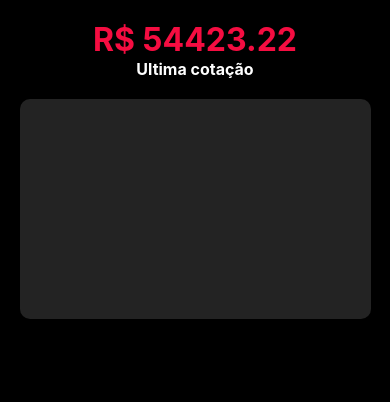
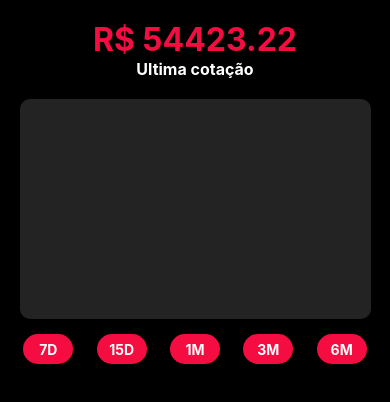
Before and after one commit to diasrafael1/crypto-app, a React Native app: screen / in a window 390 px wide. Shown: the top 402 px of the page. Built offline with nearby package versions, Linux system fonts and the light colour scheme.

Commit message:
feat: layout inicial do componente QuotationsList

```diff
--- a/App.tsx
+++ b/App.tsx
@@ -1,6 +1,7 @@
 import { StyleSheet, SafeAreaView, StatusBar, Platform } from "react-native";
 import CurrentPrice from "./src/components/CurrentPrice";
 import HistoryGraphic from "./src/components/HistoryGraphic";
+import QuotationsList from "./src/components/QuotationsList";
 
 export default function App() {
   return (
@@ -8,6 +9,7 @@ export default function App() {
       <StatusBar backgroundColor="#f50d41" barStyle="light-content" />
       <CurrentPrice />
       <HistoryGraphic />
+      <QuotationsList />
     </SafeAreaView>
   );
 }
--- a/src/components/QuotationsList/index.tsx
+++ b/src/components/QuotationsList/index.tsx
@@ -0,0 +1,29 @@
+import { ScrollView, Text, TouchableOpacity, View } from "react-native";
+import styles from "./styles";
+
+const buttons = [
+  { text: "7D", function: () => {} },
+  { text: "15D", function: () => {} },
+  { text: "1M", function: () => {} },
+  { text: "3M", function: () => {} },
+  { text: "6M", function: () => {} },
+];
+
+export default function QuotationsList() {
+  return (
+    <>
+      <View style={styles.filters}>
+        {buttons.map((button) => (
+          <TouchableOpacity
+            key={button.text}
+            style={styles.buttonQuery}
+            onPress={button.function}
+          >
+            <Text style={styles.textButtonQuery}>{button.text}</Text>
+          </TouchableOpacity>
+        ))}
+      </View>
+      <ScrollView></ScrollView>
+    </>
+  );
+}
--- a/src/components/QuotationsList/styles.ts
+++ b/src/components/QuotationsList/styles.ts
@@ -0,0 +1,25 @@
+import { StyleSheet } from "react-native";
+
+const styles = StyleSheet.create({
+  filters: {
+    width: "100%",
+    flexDirection: "row",
+    paddingVertical: 15,
+    justifyContent: "space-evenly",
+  },
+  buttonQuery: {
+    width: 50,
+    height: 30,
+    backgroundColor: "#f50d41",
+    borderRadius: 50,
+    alignItems: "center",
+    justifyContent: "center",
+  },
+  textButtonQuery: {
+    color: "#fff",
+    fontWeight: "bold",
+    fontSize: 14,
+  },
+});
+
+export default styles;
```
